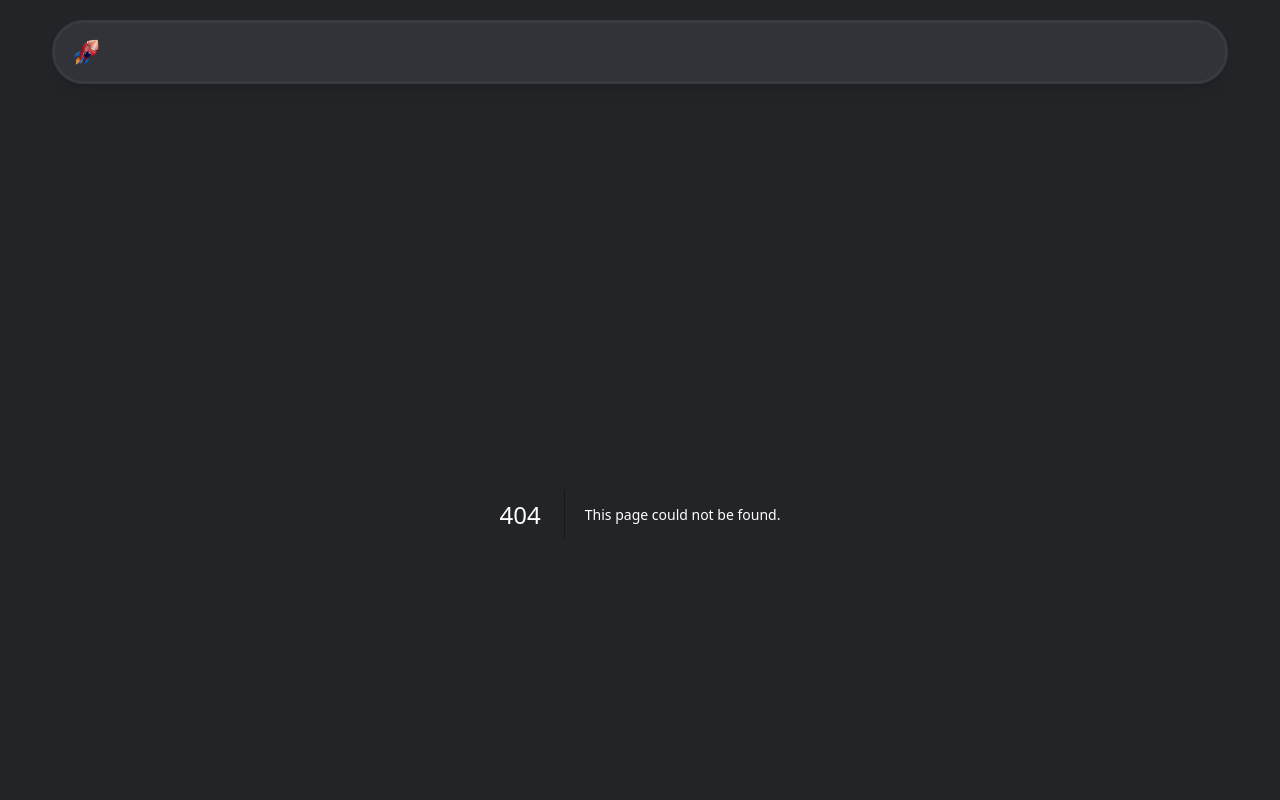
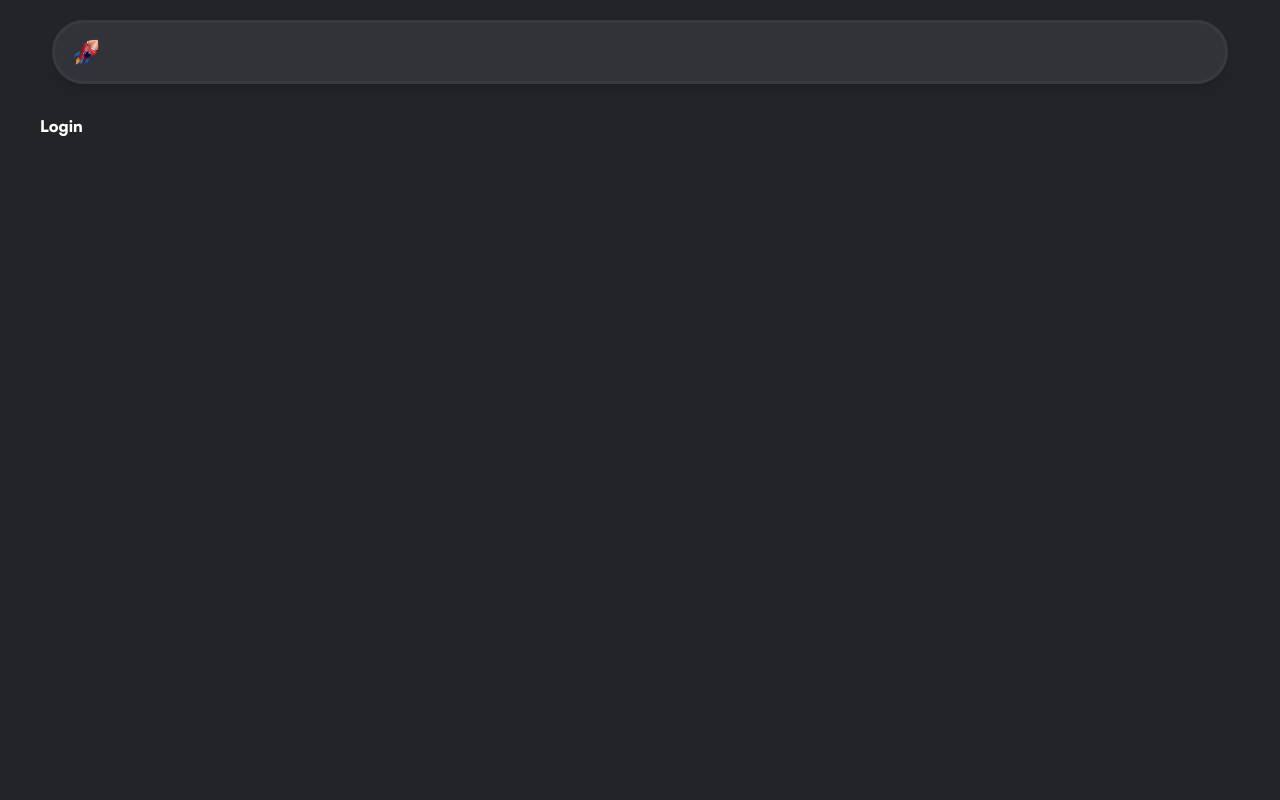
Before and after one commit to dhipgraby/asteroids-front-app, a Next.js app: page /login in a window 1280 px wide. Before the commit this address had no page. Shown: the top 800 px of the page. Built offline with nearby package versions, Linux system fonts and the light colour scheme.

Commit message:
Main pages,guards & stores

```diff
--- /dev/null
+++ b/src/app/dashboard/page.tsx
@@ -0,0 +1,14 @@
+"use client";
+import React from "react";
+import UseGuard from "@/hoc/UseGuard";
+
+const DashboardPage = () => {
+    return (
+        <div className='mx-auto'>
+            <h1>Dashboard</h1>
+
+        </div>
+    );
+};
+
+export default UseGuard(DashboardPage, true);
--- /dev/null
+++ b/src/app/login/page.tsx
@@ -0,0 +1,13 @@
+"use client";
+import React from "react";
+import UseGuard from "@/hoc/UseGuard";
+
+const LoginPage = () => {
+    return (
+        <div className='mx-auto'>
+            <h1>Login</h1>
+        </div>
+    );
+};
+
+export default UseGuard(LoginPage, false);
--- /dev/null
+++ b/src/hoc/UseGuard.tsx
@@ -0,0 +1,28 @@
+import React, { useEffect } from 'react';
+import { useRouter } from 'next/navigation';
+import { userStore } from '@/stores/user.store';
+
+const UseGuard = (WrappedComponent: React.ComponentType, requireAuth: boolean = true) => {
+    const AuthGuard: React.FC = (props) => {
+        const router = useRouter();
+        const isLoggedIn = userStore((state: any) => state.isLoggedIn)
+
+        useEffect(() => {
+            if (requireAuth && !isLoggedIn) {
+                router.push('/login');
+            } else if (!requireAuth && isLoggedIn) {
+                router.push('/dashboard');
+            }
+        }, [requireAuth, isLoggedIn]);
+
+        if ((requireAuth && isLoggedIn) || (!requireAuth && !isLoggedIn)) {
+            return <WrappedComponent {...props} />;
+        } else {
+            return <div className='m-4'>Not logged in, redirecting...</div>;
+        }
+    };
+
+    return AuthGuard;
+};
+
+export default UseGuard;
--- /dev/null
+++ b/src/stores/user.store.ts
@@ -0,0 +1,24 @@
+// import { handleLogin } from "";
+import { create } from "zustand";
+
+const initialState = {
+    isLoggedin: false,
+    data: {
+        username: null,
+        email: null
+    },
+}
+
+export const userStore = create((set) => ({
+    ...initialState,
+    login: async (email: string, password: string) => {
+        try {
+            console.log("login:", email);
+            // const result = await handleLogin(did);
+            set(() => ({ isLoggedin: true }));
+            return true;
+        } catch (error) {
+            console.error("Error occurred:", error);
+        }
+    }
+}));
```
